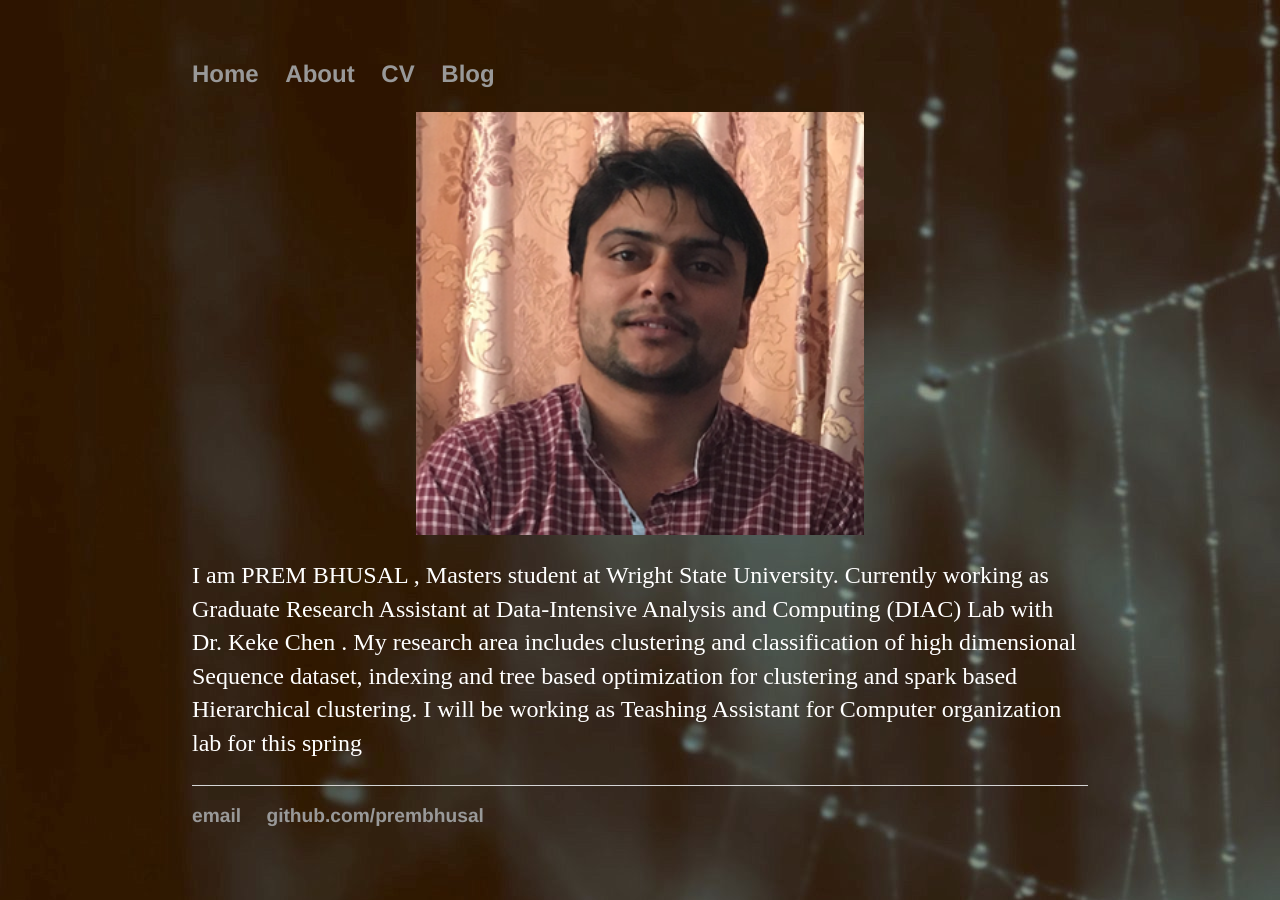
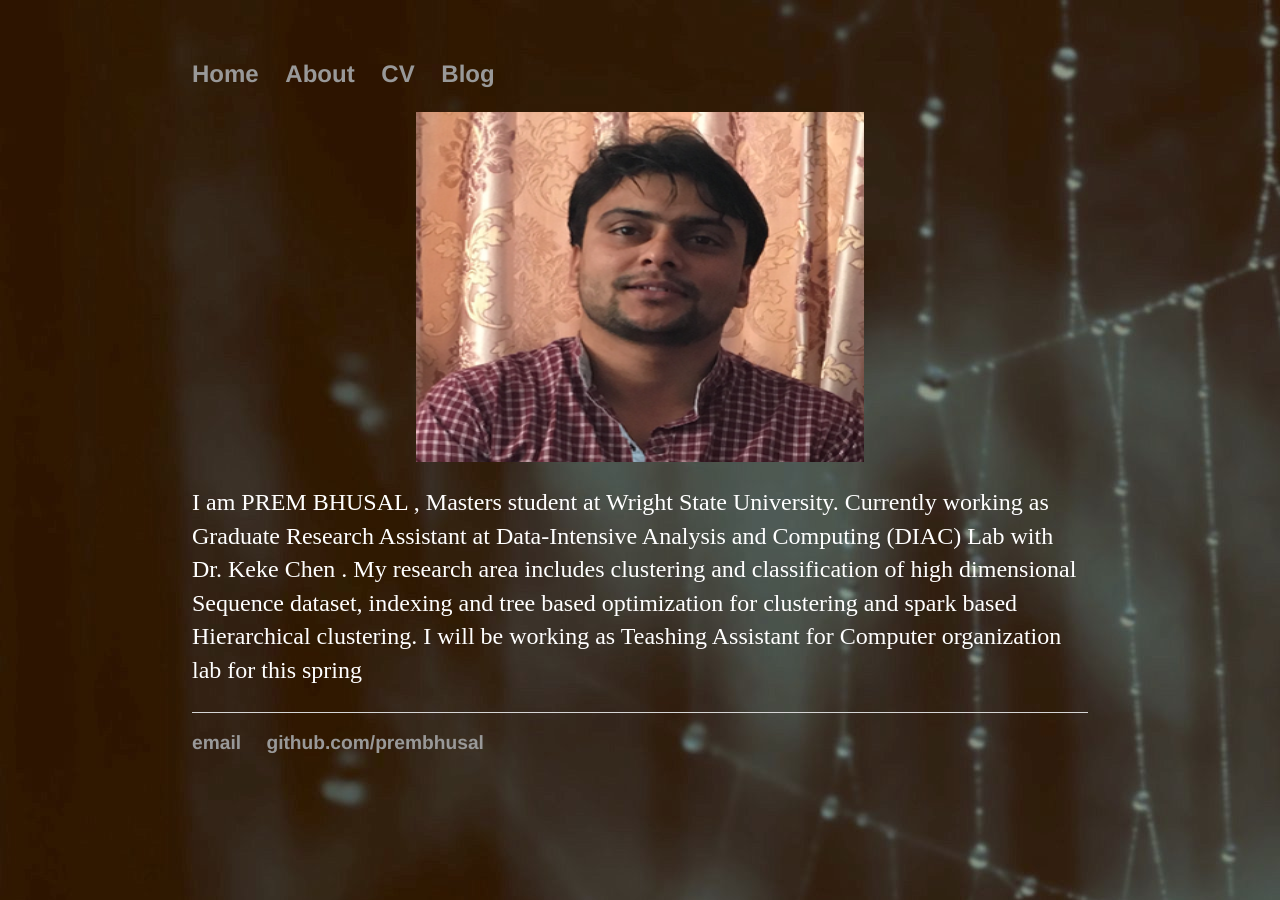
Before and after one commit to prembhusal/prembhusalWebsite, a Jekyll site: the page built from index.html, in a window 1280 px wide. Built offline with Jekyll 4.4.1, drawn with Linux system fonts in a browser that asks for light colours.

Commit message:
Update index.html

```diff
--- a/index.html
+++ b/index.html
@@ -4,7 +4,7 @@ title: prembhusal
 ---
 <div class="blurb">
 
-	<img src="/img/prem.jpg" alt="HTML5 Icon" class ="center" >
+	<img src="/img/prem.jpg" alt="HTML5 Icon" class ="center" height="350">
 	<p>I am PREM BHUSAL , Masters student at  Wright State University. Currently  working as Graduate Research Assistant at
 	Data-Intensive Analysis and Computing (DIAC) Lab with Dr. Keke Chen . My research area includes clustering
 	and classification of high dimensional Sequence dataset, indexing and tree based optimization for clustering and spark based
```
